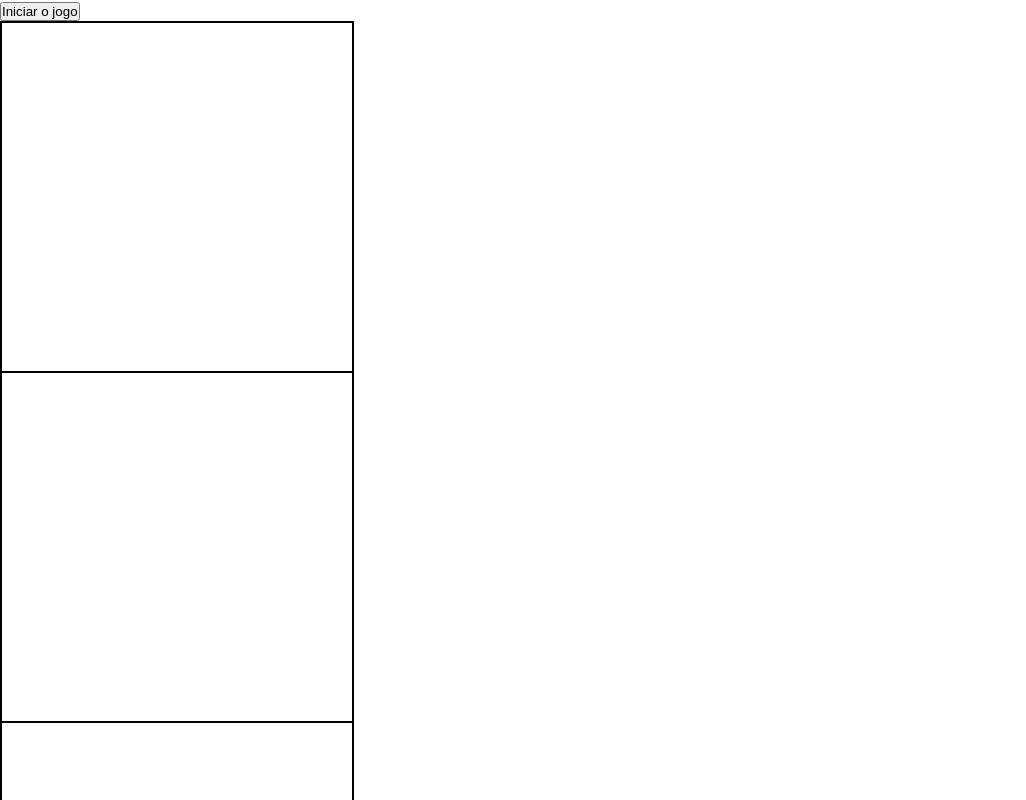
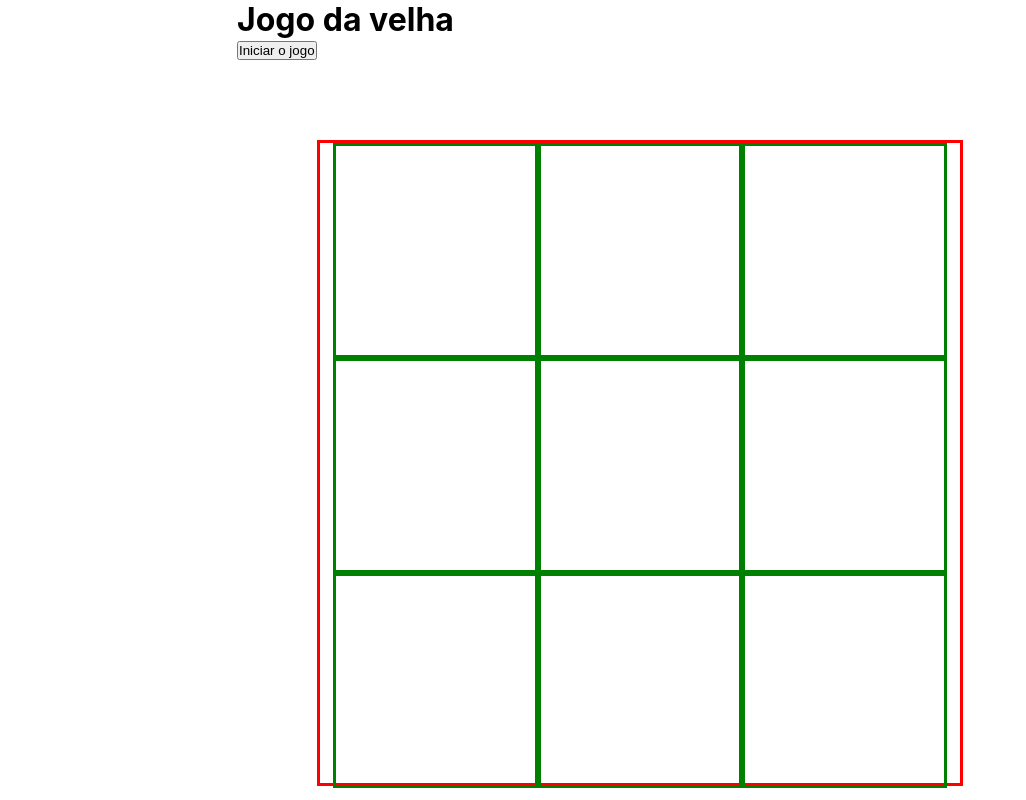
Before and after one commit to dornellesfr/jogo-da-velha, a React (Create React App) app: page / in a window 1280 px wide. Shown: the top 800 px of the page, without its empty margins (0-1026 px from the left). Built offline with nearby package versions, Linux system fonts and the light colour scheme.

Commit message:
WIP: Css to usage and functions implemented

```diff
--- a/public/index.html
+++ b/public/index.html
@@ -24,7 +24,7 @@
       work correctly both with client-side routing and a non-root public URL.
       Learn how to configure a non-root public URL by running `npm run build`.
     -->
-    <title>Jogo da Velha</title>
+    <title>Jogo da velha</title>
   </head>
   <body>
     <noscript>You need to enable JavaScript to run this app.</noscript>
--- a/src/App.tsx
+++ b/src/App.tsx
@@ -1,8 +1,20 @@
-import React from 'react';
+import React, { useState } from 'react';
 import Table from './components/Table';
 
 function App() {
-  return <Table />;
+  const [start, setStart] = useState(false);
+
+  function startGame() {
+    setStart(true);
+  }
+
+  return (
+    <div>
+      <h1>Jogo da velha</h1>
+      <button type="button" onClick={startGame}>Iniciar o jogo</button>
+      <Table start={start} />
+    </div>
+  );
 }
 
 export default App;
--- a/src/components/Empty.tsx
+++ b/src/components/Empty.tsx
@@ -2,7 +2,7 @@ import React from 'react';
 import '../styles/attributes.css';
 
 function Empty() {
-  return <div className="white-square" />;
+  return <div />;
 }
 
 export default Empty;
--- a/src/components/Table.tsx
+++ b/src/components/Table.tsx
@@ -2,44 +2,75 @@ import React, { useState } from 'react';
 import '../styles/attributes.css';
 import Empty from './Empty';
 import O from './O';
+import X from './X';
+import TableComponents from '../utils/interfaces/fields.interface';
 
-function Table() {
-  const [field, setField]: any = useState({
-    // eslint-disable-next-line object-property-newline
-    a: <Empty />, b: <Empty />, c: <Empty />, // eslint-disable-next-line object-property-newline
-    d: <Empty />, e: <Empty />, f: <Empty />, // eslint-disable-next-line object-property-newline
-    g: <Empty />, h: <Empty />, i: <Empty />,
-  });
-  const [letter, setLetter] = useState('');
-  const [start, setStart] = useState(false);
+function Table({ start }: any) {
+  const [fields, setField] = useState([
+    { square: <Empty />, id: 0, ocuppied: 0 },
+    { square: <Empty />, id: 1, ocuppied: 0 },
+    { square: <Empty />, id: 2, ocuppied: 0 },
+    { square: <Empty />, id: 3, ocuppied: 0 },
+    { square: <Empty />, id: 4, ocuppied: 0 },
+    { square: <Empty />, id: 5, ocuppied: 0 },
+    { square: <Empty />, id: 6, ocuppied: 0 },
+    { square: <Empty />, id: 7, ocuppied: 0 },
+    { square: <Empty />, id: 8, ocuppied: 0 },
+  ]);
+  const [count, setCount] = useState(0);
 
-  const squareField = Object.keys(field);
+  // function getDraw() {
+  //   const all = [0, 1, 2, 3, 4, 5, 6, 7, 8, 9];
+  // }
 
-  function change(square: string) {
-    setField({ ...field, [square]: <O /> });
+  // function getWinner() {
+  //   const positionToWin = [
+  //     [0, 1, 2], [3, 4, 5], [6, 7, 8],
+  //     [0, 3, 6], [1, 4, 7], [2, 5, 8],
+  //     [0, 4, 8], [2, 4, 6],
+  //   ];
+  // }
+
+  function markWithXorO(typeOfMark: TableComponents) {
+    const newSquares = fields.filter((field: TableComponents) => field.id !== typeOfMark.id);
+
+    if (newSquares.length < 9) newSquares.push(typeOfMark);
+    newSquares.sort((a, b) => a.id - b.id);
+    setField(newSquares);
   }
 
-  function startGame() {
-    setStart(true);
+  function changeMarking(id: number) {
+    if (!start) return;
+    const idOccupied = fields.find((field) => field.id === id && field.ocuppied === 1);
+    if (idOccupied) return;
+
+    setCount(count + 1);
+    const oPlay = { id, square: <O />, ocuppied: 1 };
+    const xPlay = { id, square: <X />, ocuppied: 1 };
+
+    if (count % 2 === 0) {
+      markWithXorO(oPlay);
+      return;
+    }
+    markWithXorO(xPlay);
   }
+
   return (
-    <div>
-      <button type="button" onChange={startGame}>Iniciar o jogo</button>
-      { squareField.map((square) => (
+    <div className="table-game">
+      { fields.map(({ square, id, ocuppied }: any) => (
         <div
+          className="item-table"
           role="presentation"
-          key={square}
-          id={square}
-          onClick={() => change(square)}
+          key={id}
+          id={ocuppied}
+          onClick={() => changeMarking(id)}
         >
-          {field[square]}
+          { square }
         </div>
       )) }
     </div>
 
   );
-
-  return <div>oii</div>;
 }
 
 export default Table;
--- a/src/styles/attributes.css
+++ b/src/styles/attributes.css
@@ -3,22 +3,46 @@
   padding: 0;
 }
 
+body {
+  display: flex;
+  justify-content: center;
+  align-items: center;
+}
+
+.table-game {
+  display: flex;
+  justify-content: center;
+  flex-wrap: wrap;
+  width: 80vh;
+  height: 80vh;
+  margin: 10vh 10vh;
+  border: solid red 3px;
+  min-height: 300px;
+  min-width: 300px;
+  max-height: 1200px;
+  max-width: 1200px;
+}
+
 img {
+  border: solid yellow 4px;
   max-width: 100%;
+  max-height: 100%;
+  width: 80%;
+
   display: block;
 }
 
-.white-square {
+.empty-square {
   background-color: white;
   border: solid 2px black;
   max-width: 100%;
 }
 
-div {
-  width: 350px;
-  height: 350px;
+.item-table {
+  display: flex;
+  justify-content: center;
+  align-items: center;
+  border: solid green 3px;
+  width: 31%;
+  height: 32.66%;
 }
-
-.table-game{
-  text-decoration: none;
-}
```
Also changed, not shown: src/utils/interfaces/fields.interface.ts (added, +7 -0 lines), src/assets/x.svg.
